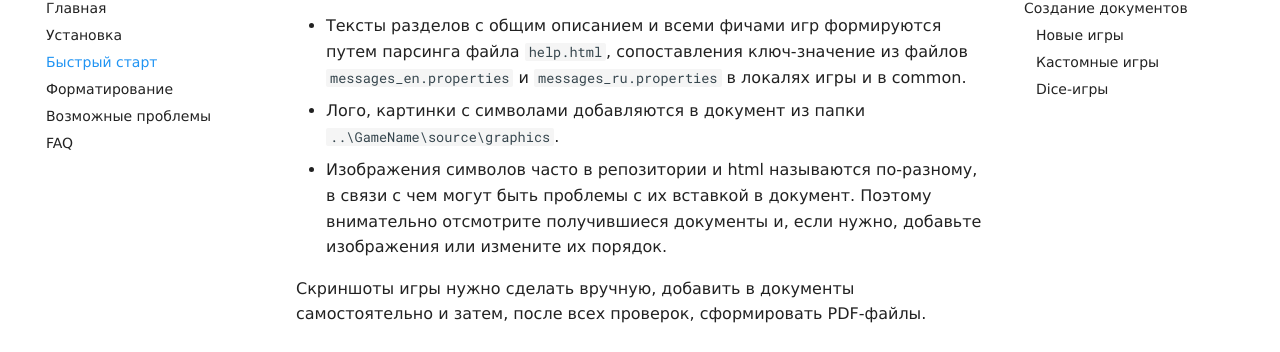
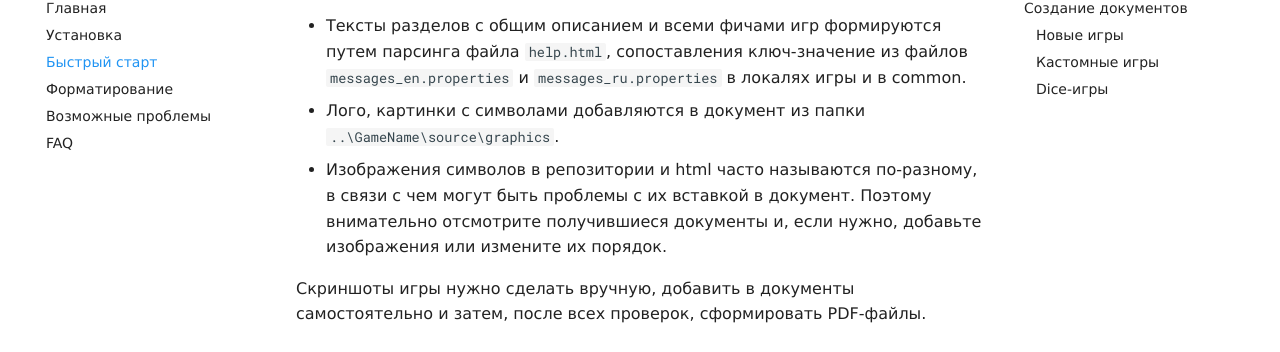
Before and after one commit to lopefre/Documentation, an MkDocs documentation site: the page built from docs/usage.md, in a window 1280 px wide and 900 px high, scrolled down 698 px. Shown: the part 100-452 px from the top of the window. Built offline with MkDocs 1.6.1 and Material for MkDocs 9.7.7, drawn with Linux system fonts in a browser that asks for light colours; some web fonts are replaced.

```diff
--- a/docs/usage.md
+++ b/docs/usage.md
@@ -25,7 +25,7 @@
 - Тексты разделов с общим описанием и всеми фичами игр формируются путем парсинга файла `help.html`, сопоставления ключ-значение из файлов `messages_en.properties` и `messages_ru.properties` в локалях игры и в common.
 
 - Лого, картинки с символами добавляются в документ из папки `..\GameName\source\graphics`.
-   - Изображения символов часто в репозитории и html называются по-разному, в связи с чем могут быть проблемы с их вставкой в документ. Поэтому внимательно отсмотрите получившиеся документы и, если нужно, добавьте изображения или измените их порядок.
+   - Изображения символов в репозитории и html часто называются по-разному, в связи с чем могут быть проблемы с их вставкой в документ. Поэтому внимательно отсмотрите получившиеся документы и, если нужно, добавьте изображения или измените их порядок.
 
 Скриншоты игры нужно сделать вручную, добавить в документы самостоятельно и затем, после всех проверок, сформировать PDF-файлы.
 
```
